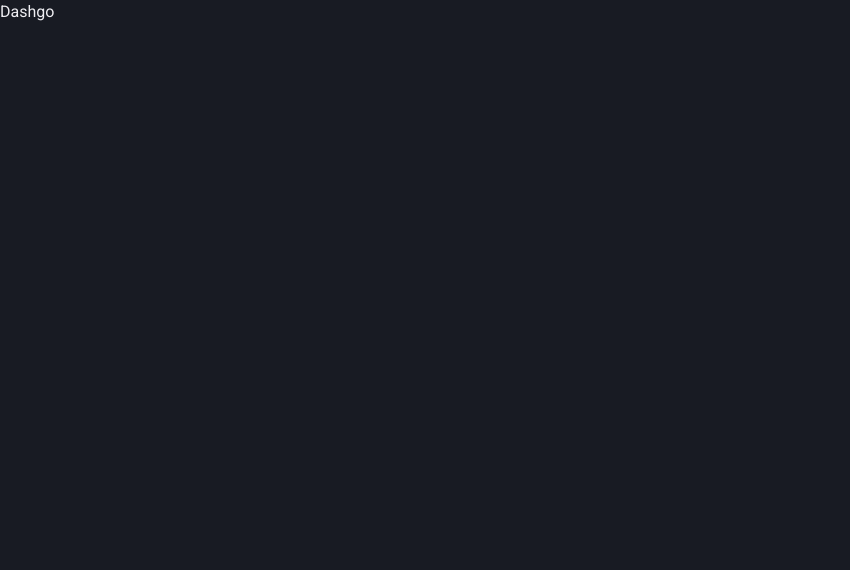
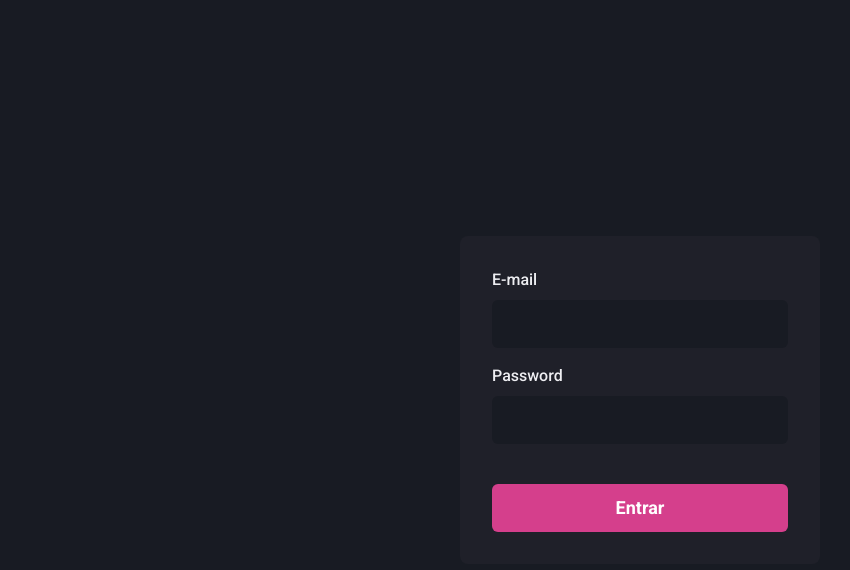
Before and after one commit to tallescorradini/ignite-react-dashgo, a Next.js app: page / in a window 1280 px wide. Shown: the top 570 px of the page, without its empty margins (0-850 px from the left). Built offline with nearby package versions, Linux system fonts and the light colour scheme.

Commit message:
feat: add login form components

```diff
--- a/src/pages/index.tsx
+++ b/src/pages/index.tsx
@@ -1,13 +1,62 @@
+import {
+  Button,
+  Flex,
+  FormControl,
+  FormLabel,
+  Input,
+  Stack,
+} from "@chakra-ui/react";
 import Head from "next/head";
 
 export default function Home() {
   return (
-    <div>
+    <Flex w="100vw" h="100vh" align="center" justify="center">
       <Head>
         <title>Dashgo</title>
       </Head>
 
-      <h1>Dashgo</h1>
-    </div>
+      <Flex
+        as="form"
+        w="100%"
+        maxW={360}
+        bg="gray.800"
+        p="8"
+        borderRadius={8}
+        flexDir="column"
+      >
+        <Stack spacing="4">
+          <FormControl>
+            <FormLabel htmlFor="email">E-mail</FormLabel>
+            <Input
+              id="email"
+              name="email"
+              type="email"
+              focusBorderColor="pink.500"
+              bgColor="gray.900"
+              variant="filled"
+              _hover={{ bgColor: "gray.900" }}
+              size="lg"
+            />
+          </FormControl>
+
+          <FormControl>
+            <FormLabel htmlFor="password">Password</FormLabel>
+            <Input
+              name="password"
+              type="password"
+              focusBorderColor="pink.500"
+              bgColor="gray.900"
+              variant="filled"
+              _hover={{ bgColor: "gray.900" }}
+              size="lg"
+            />
+          </FormControl>
+
+          <Button type="submit" mt="6" colorScheme="pink" size="lg">
+            Entrar
+          </Button>
+        </Stack>
+      </Flex>
+    </Flex>
   );
 }
```
